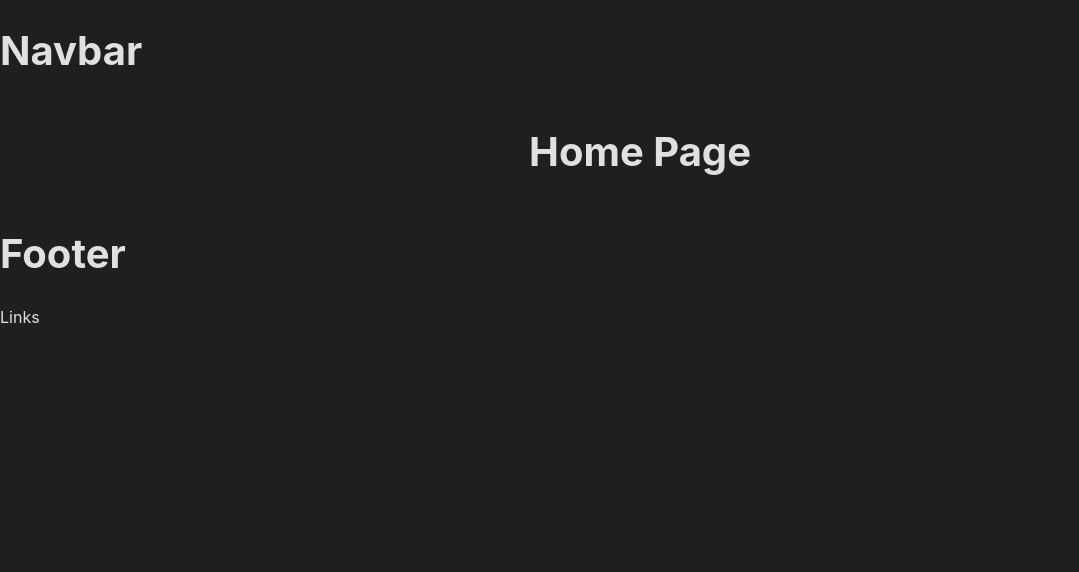
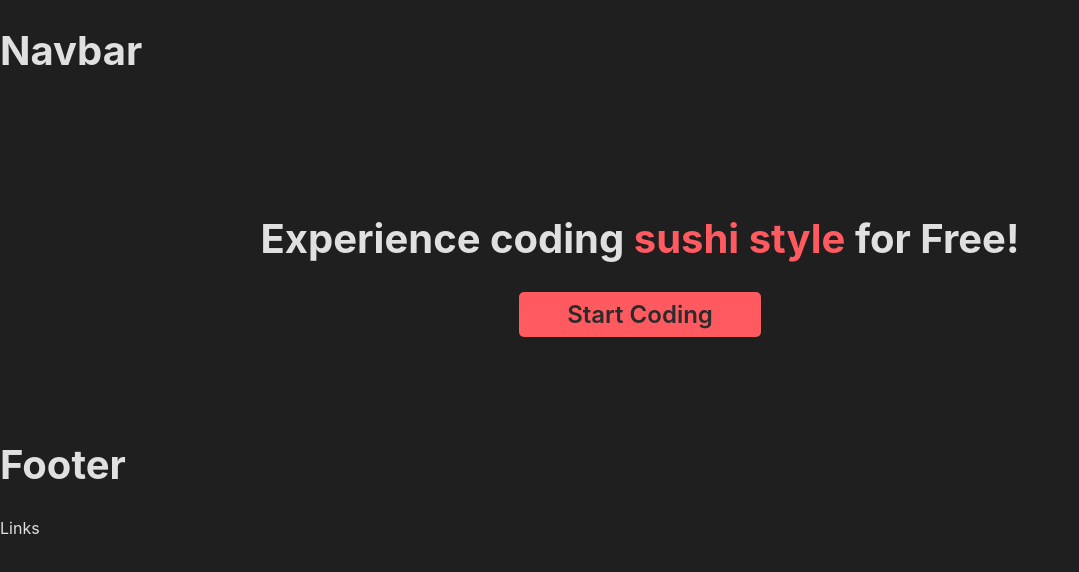
Before and after one commit to sushiAlii/sushi-code, a React (Vite) app: page / in a window 1280 px wide. Shown: the top 572 px of the page, without its empty margins (0-1079 px from the left). Built offline with nearby package versions, Linux system fonts and the light colour scheme.

Commit message:
feat: add home page contents

```diff
--- a/src/layouts/HomeLayout.tsx
+++ b/src/layouts/HomeLayout.tsx
@@ -7,7 +7,9 @@ function HomeLayout() {
       <Navbar />
 
       <main>
-        <Outlet />
+        <div>
+          <Outlet />
+        </div>
       </main>
 
       <Footer />
--- a/src/pages/Home.tsx
+++ b/src/pages/Home.tsx
@@ -1,5 +1,15 @@
+import { Link } from 'react-router-dom';
+
 function Home() {
-  return <h1>Home Page</h1>;
+  return (
+    <section id="home-content">
+      <h1 className="home-header-text">
+        Experience coding <span>sushi style</span> for Free!
+      </h1>
+
+      <Link to="/code">Start Coding</Link>
+    </section>
+  );
 }
 
 export default Home;
```
